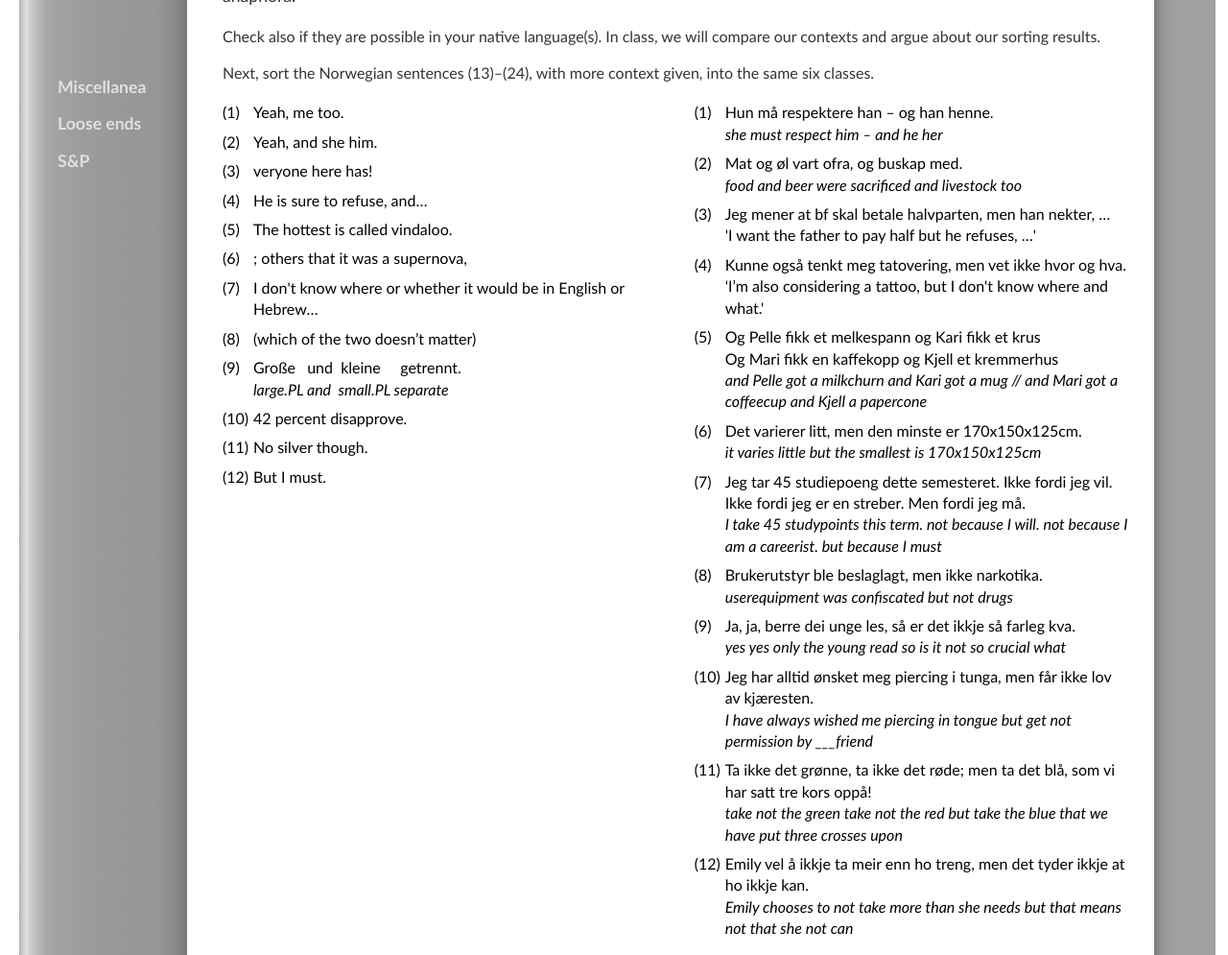
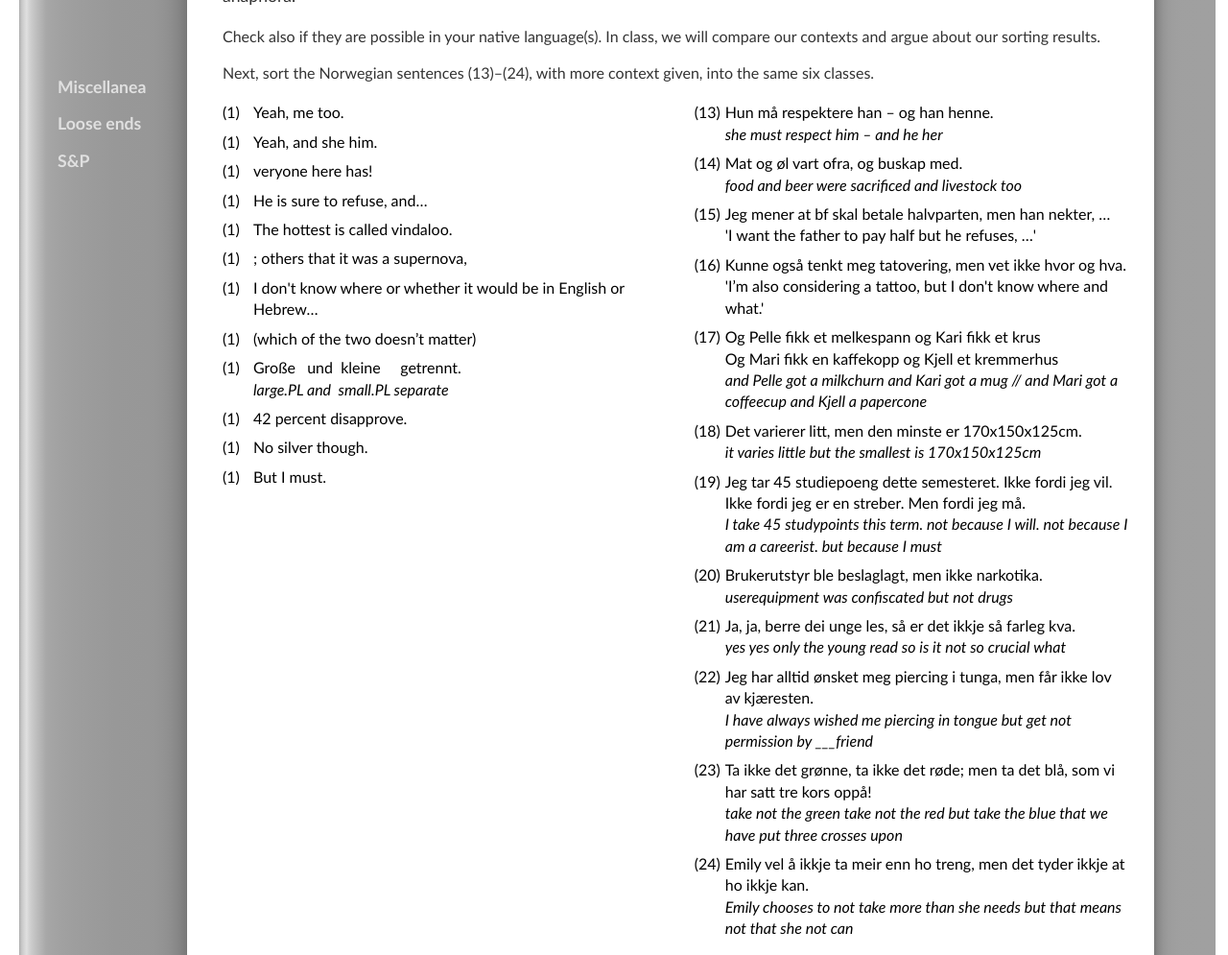
Before and after one commit to kjelljs/kjelljs.github.io, a Jekyll site: the page built from courses/ellipsis/consider.html, in a window 1280 px wide and 1358 px high. Shown: the part 268-1263 px from the top of the window at 96% size. Built offline with Jekyll 4.4.1, drawn with Linux system fonts in a browser that asks for light colours.

Commit message:
Update consider.html

```diff
--- a/courses/ellipsis/consider.html
+++ b/courses/ellipsis/consider.html
@@ -6,7 +6,6 @@ title: "Sort these examples"
 
 <style>
   ol {
-  counter-reset: item;
   margin-left: 0;
   padding-left: 0;
 }
@@ -55,7 +54,7 @@ ol li::before {
 </ol>
 </div>
 <div class="right"></br>
-<ol style="counter-reset: 13; margin-top:-15px"><li>Hun må respektere han – og han henne.<br><em>she must respect him – and he her</em></li>
+<ol style="counter-reset: item 12; margin-top:-15px"><li>Hun må respektere han – og han henne.<br><em>she must respect him – and he her</em></li>
 
 <li>Mat og øl vart ofra, og buskap med.<br><em>food and beer were sacrificed and livestock too</em></li>
 
```
